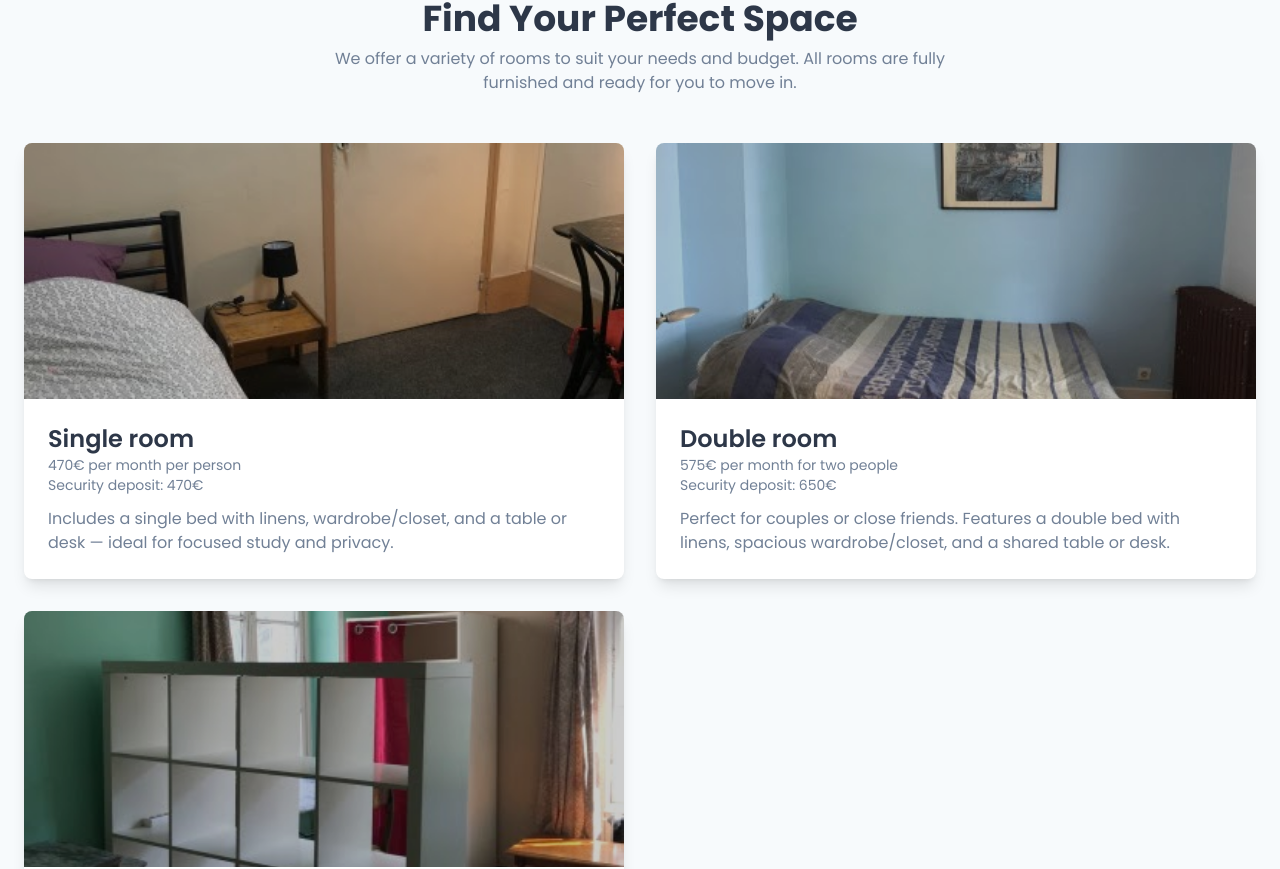
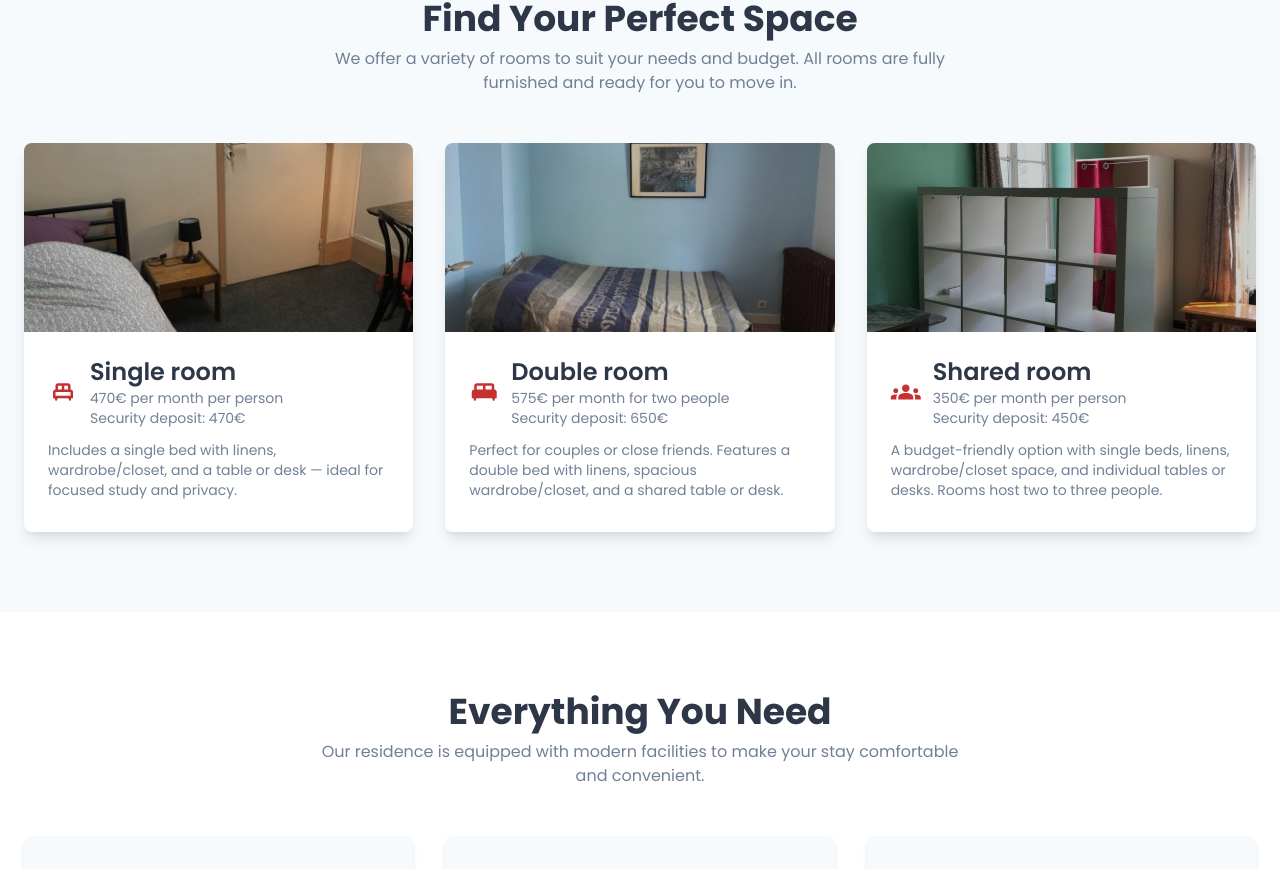
Before and after one commit to xvimnt/laRez, a React (Vite) app: page / in a window 1280 px wide. Shown: the part 1425-2294 px from the top of the page. Built offline with nearby package versions, Linux system fonts and the light colour scheme.

Commit message:
refactor: room options in a list

```diff
--- a/src/pages/LandingPage.jsx
+++ b/src/pages/LandingPage.jsx
@@ -5,6 +5,42 @@ import bannerLayerThree from '../assets/images/banner-parallax-3.png';
 import singleRoomImage from '../assets/images/single-room.jpg';
 import doubleRoomImage from '../assets/images/double-room.jpg';
 import sharedRoomImage from '../assets/images/shared-room.jpg';
+
+const roomOptions = [
+  {
+    key: 'single',
+    title: 'Single room',
+    price: '470€ per month per person',
+    deposit: 'Security deposit: 470€',
+    description:
+      'Includes a single bed with linens, wardrobe/closet, and a table or desk — ideal for focused study and privacy.',
+    icon: 'single_bed',
+    image: singleRoomImage,
+    imageAlt: 'Cozy single room with a desk'
+  },
+  {
+    key: 'double',
+    title: 'Double room',
+    price: '575€ per month for two people',
+    deposit: 'Security deposit: 650€',
+    description:
+      'Perfect for couples or close friends. Features a double bed with linens, spacious wardrobe/closet, and a shared table or desk.',
+    icon: 'king_bed',
+    image: doubleRoomImage,
+    imageAlt: 'Comfortable double room'
+  },
+  {
+    key: 'shared',
+    title: 'Shared room',
+    price: '350€ per month per person',
+    deposit: 'Security deposit: 450€',
+    description:
+      'A budget-friendly option with single beds, linens, wardrobe/closet space, and individual tables or desks. Rooms host two to three people.',
+    icon: 'groups',
+    image: sharedRoomImage,
+    imageAlt: 'Shared room for students'
+  }
+];
 
 const aboutImageModules = import.meta.glob('../assets/images/photo*.jpg', { eager: true });
 const aboutImages = Object.entries(aboutImageModules)
@@ -244,55 +280,31 @@ const RoomsSection = () => {
         <p className="text-text-muted-light dark:text-text-muted-dark mb-12 max-w-2xl mx-auto">
           We offer a variety of rooms to suit your needs and budget. All rooms are fully furnished and ready for you to move in.
         </p>
-        <div className="grid md:grid-cols-2 gap-8">
-          <div className="bg-background-light dark:bg-background-dark rounded-lg shadow-lg overflow-hidden group text-left">
-            <div className="relative h-64">
-              <img src={singleRoomImage} alt="Cozy single room with a desk" className="w-full h-full object-cover" />
-              <div className="absolute inset-0 bg-black bg-opacity-20" />
+        <div className="grid grid-cols-1 md:grid-cols-3 gap-8">
+          {roomOptions.map(({ key, title, price, deposit, description, icon, image, imageAlt }) => (
+            <div
+              key={key}
+              className="bg-background-light dark:bg-background-dark rounded-lg shadow-lg overflow-hidden group text-left aspect-square flex flex-col"
+            >
+              <div className="relative h-1/2">
+                <img src={image} alt={imageAlt} className="absolute inset-0 w-full h-full object-cover" />
+                <div className="absolute inset-0 bg-black/20" />
               </div>
-            <div className="p-6 space-y-3">
+              <div className="flex-1 p-6 pb-8 flex flex-col justify-between">
+                <div className="space-y-3">
+                  <div className="flex items-center gap-3">
+                    <span className="material-icons text-primary text-3xl">{icon}</span>
                     <div>
-                <h3 className="text-2xl font-semibold text-text-light dark:text-text-dark">Single room</h3>
-                <p className="text-text-muted-light dark:text-text-muted-dark text-sm">470€ per month per person</p>
-                <p className="text-text-muted-light dark:text-text-muted-dark text-sm">Security deposit: 470€</p>
-              </div>
-              <p className="text-text-muted-light dark:text-text-muted-dark">
-                Includes a single bed with linens, wardrobe/closet, and a table or desk — ideal for focused study and privacy.
-              </p>
+                      <h3 className="text-2xl font-semibold text-text-light dark:text-text-dark">{title}</h3>
+                      <p className="text-text-muted-light dark:text-text-muted-dark text-sm">{price}</p>
+                      <p className="text-text-muted-light dark:text-text-muted-dark text-sm">{deposit}</p>
                     </div>
                   </div>
-          <div className="bg-background-light dark:bg-background-dark rounded-lg shadow-lg overflow-hidden group text-left">
-            <div className="relative h-64">
-              <img src={doubleRoomImage} alt="Comfortable double room" className="w-full h-full object-cover" />
-              <div className="absolute inset-0 bg-black bg-opacity-20" />
-            </div>
-            <div className="p-6 space-y-3">
-              <div>
-                <h3 className="text-2xl font-semibold text-text-light dark:text-text-dark">Double room</h3>
-                <p className="text-text-muted-light dark:text-text-muted-dark text-sm">575€ per month for two people</p>
-                <p className="text-text-muted-light dark:text-text-muted-dark text-sm">Security deposit: 650€</p>
-              </div>
-              <p className="text-text-muted-light dark:text-text-muted-dark">
-                Perfect for couples or close friends. Features a double bed with linens, spacious wardrobe/closet, and a shared table or desk.
-              </p>
+                  <p className="text-text-muted-light dark:text-text-muted-dark text-sm">{description}</p>
                 </div>
               </div>
-          <div className="bg-background-light dark:bg-background-dark rounded-lg shadow-lg overflow-hidden group text-left">
-            <div className="relative h-64">
-              <img src={sharedRoomImage} alt="Shared room for students" className="w-full h-full object-cover" />
-              <div className="absolute inset-0 bg-black bg-opacity-20" />
             </div>
-            <div className="p-6 space-y-3">
-              <div>
-                <h3 className="text-2xl font-semibold text-text-light dark:text-text-dark">Shared room</h3>
-                <p className="text-text-muted-light dark:text-text-muted-dark text-sm">350€ per month per person</p>
-                <p className="text-text-muted-light dark:text-text-muted-dark text-sm">Security deposit: 450€</p>
-              </div>
-              <p className="text-text-muted-light dark:text-text-muted-dark">
-                A budget-friendly option with single beds, linens, wardrobe/closet space, and individual tables or desks. Rooms host two to three people.
-              </p>
-            </div>
-          </div>
+          ))}
         </div>
       </div>
     </section>
```
Lines whose indentation alone changed are shown as unchanged.
